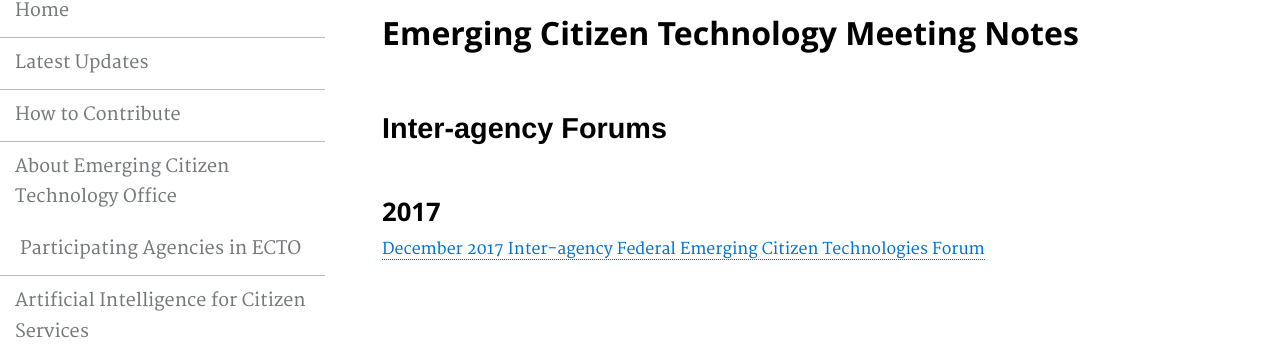
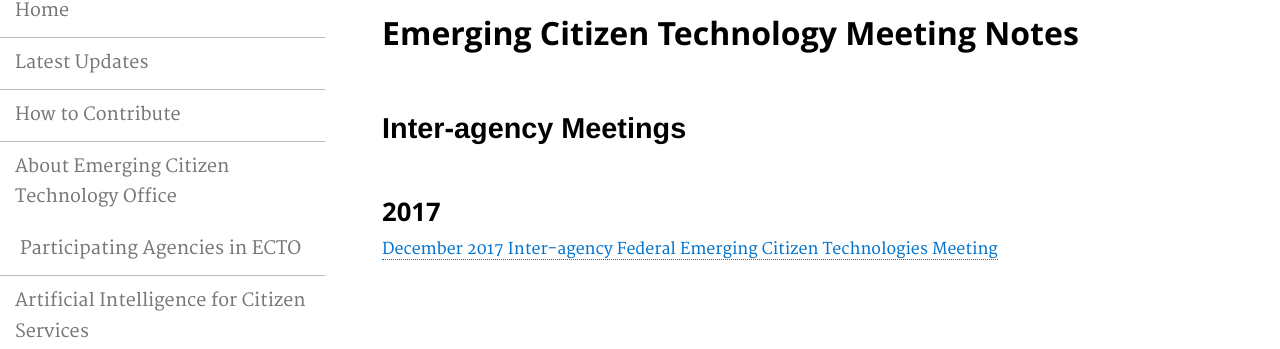
Before and after one commit to GSA/emerging-technology-atlas, a Jekyll site: the page built from pages/Meeting-Notes.md, in a window 1280 px wide. Shown: the part 149-498 px from the top of the page. Built offline with Jekyll 4.4.1, drawn with Linux system fonts in a browser that asks for light colours.

Commit message:
Update Meeting-Notes.md

```diff
--- a/pages/Meeting-Notes.md
+++ b/pages/Meeting-Notes.md
@@ -5,6 +5,6 @@ permalink: /Meeting-Notes/
 description: ""
 ---
 # Emerging Citizen Technology Meeting Notes
-## Inter-agency Forums
+## Inter-agency Meetings
 ### 2017
-[December 2017 Inter-agency Federal Emerging Citizen Technologies Forum](https://gsa.github.io/emerging-technology-atlas/2017-12-forum)
+[December 2017 Inter-agency Federal Emerging Citizen Technologies Meeting](https://gsa.github.io/emerging-technology-atlas/2017-12-meeting)
```
